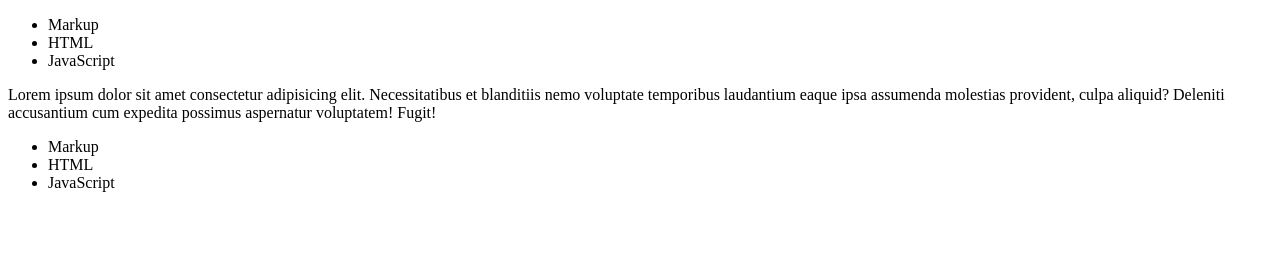
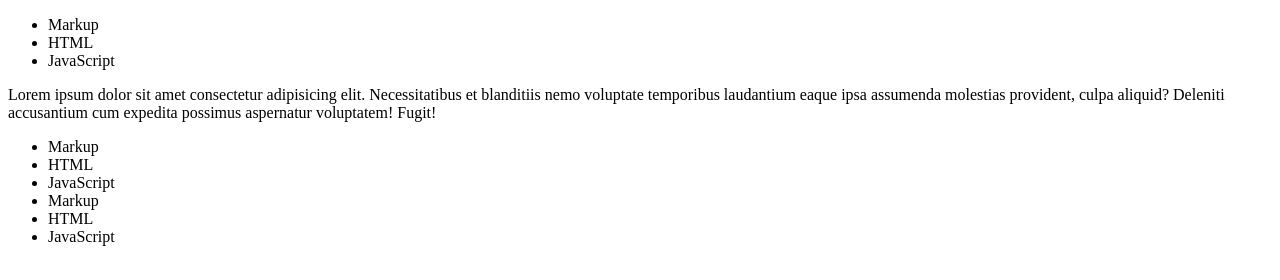
Before and after one commit to oyindamolaWbCode/fluffy-waffle, a plain HTML site: page index.html in a window 1280 px wide. Drawn offline with Linux system fonts and the light colour scheme.

Commit message:
added more list

```diff
--- a/index.html
+++ b/index.html
@@ -21,6 +21,9 @@
             <li>Markup</li>
             <li>HTML</li>
             <li>JavaScript</li>
+            <li>Markup</li>
+            <li>HTML</li>
+            <li>JavaScript</li>
         </ul>
     </footer>
 </body>
```
